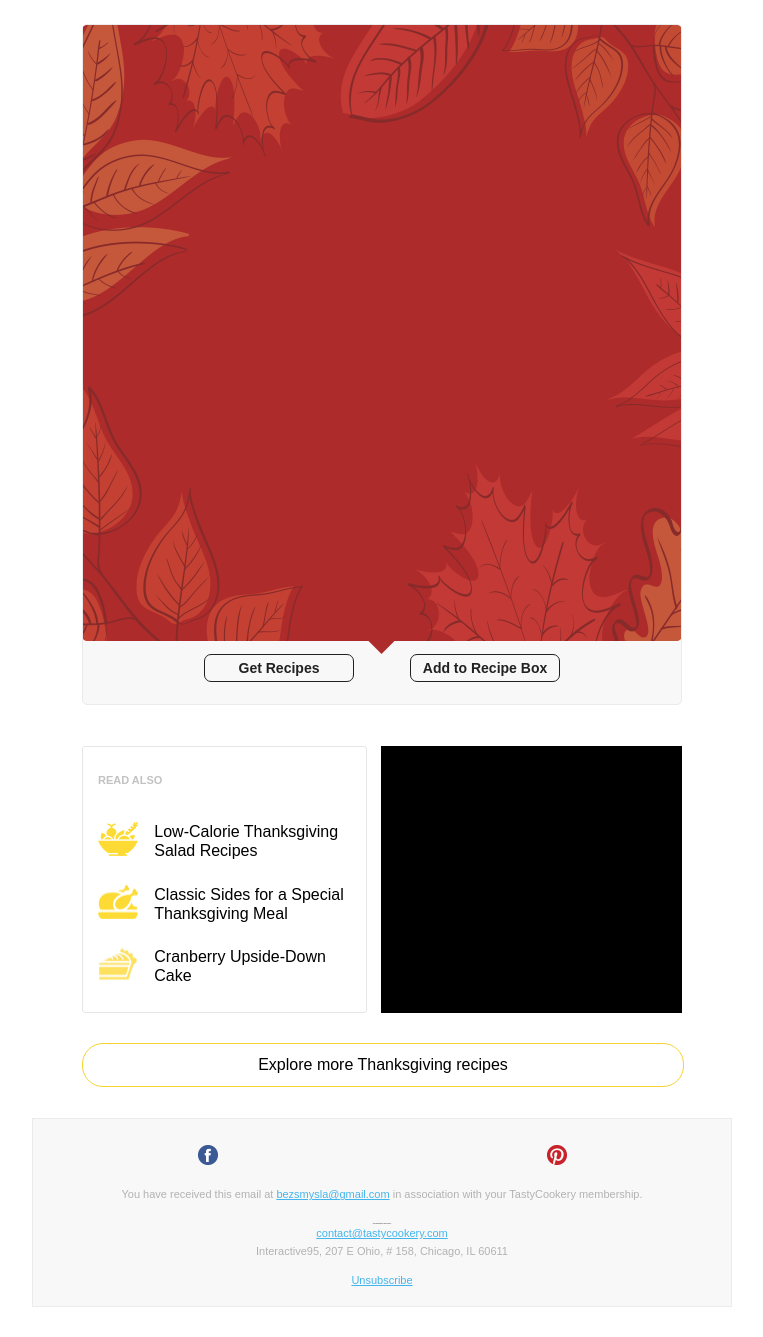
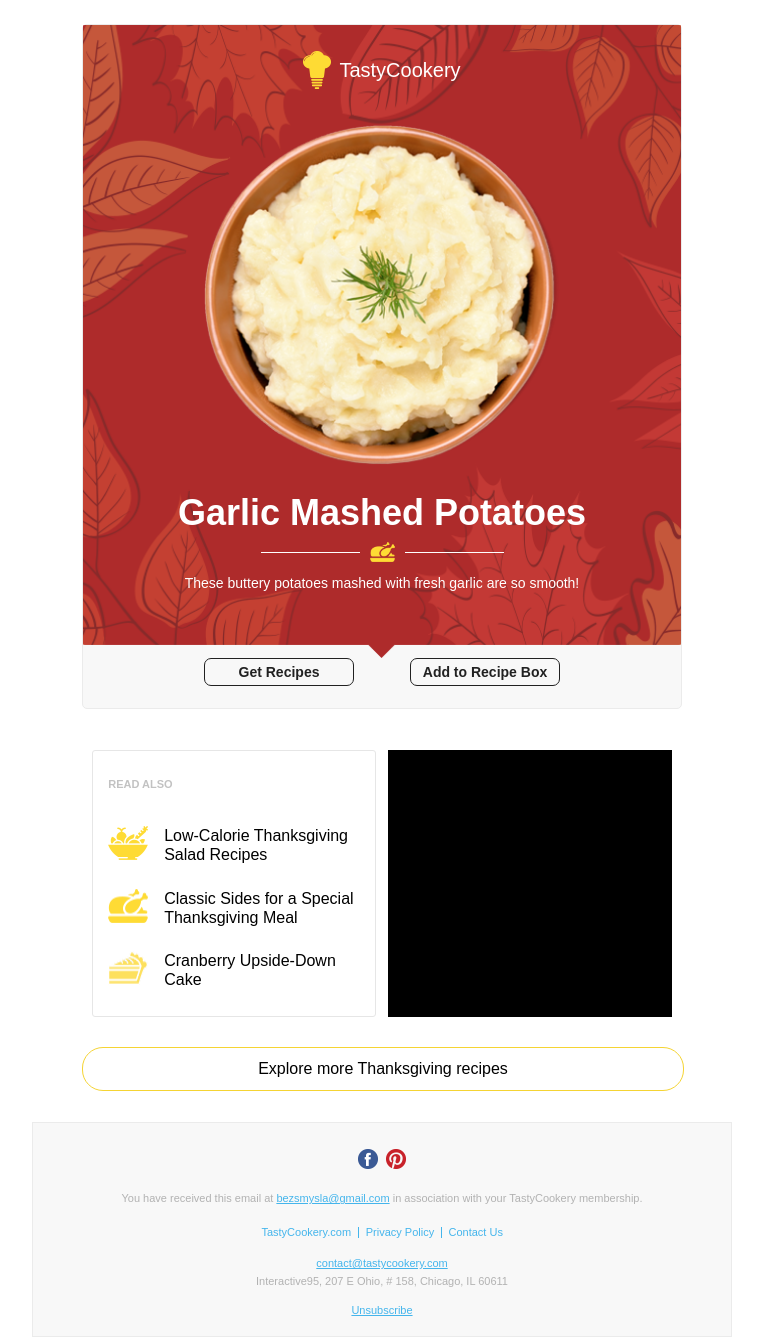
Before and after one commit to Aleksandra-Shevchenko/email, a plain HTML site: page index.html in a window 1280 px wide. Shown: the whole page, without its empty margins (258-1021 px from the left). Before the commit the page ends 1307 px from the top, so only its background shows below. Drawn offline with Linux system fonts and the light colour scheme.

Commit message:
all blocks

```diff
--- a/index.html
+++ b/index.html
@@ -11,14 +11,60 @@
   <table bgcolor="#ffffff" border="0" cellpadding="0" cellspacing="0" width="100%" style="margin: 0; padding: 0; background: #ffffff; min-width: 320px; font-size: 1px; line-height: normal;">
     <tr>
       <td align="center" valign="top">
+        <center style="max-width: 700px; width: 100%;  min-width: 320px;">
           <!-- само тело письма -->
-        <table width="700" border="0" cellspacing="0" cellpadding="0" align="center" style="max-width: 700px; min-width: 320px; margin: 0; padding: 0">
+          <table width="700" border="0" cellspacing="0" cellpadding="0" align="center" style="width: 100%; margin: 0; padding: 0">
             <tr>
-            <td align="center" valign="top" style="padding: 24px 50px 41px 50px;">
+              <td width="100%" align="center" valign="top" style="padding: 24px 50px 41px 50px;">
                 <!-- хедер -->
-              <table bgcolor="#f8f8f8" style="border: 1px solid #ebebeb; border-radius: 5px;" width="100%" cellspacing="0" cellpadding="0" align="center">
+                <table bgcolor="#f8f8f8" style="border: 1px solid #ebebeb; border-radius: 5px; margin: 0; padding: 0;" width="100%" cellspacing="0" cellpadding="0" align="center">
                   <tr>
-                  <td width="100%" height="629" style="background-image: url('images/header.png'); background-position: center; background-size: cover; background-repeat: no-repeat; margin: 0; padding: 0; max-width: 100%;"></td>
+                    <td valign="top" align="center" width="100%" height="629" style="background-image: url('images/header.png'); background-position: center; background-size: cover; background-repeat: no-repeat; margin: 0; padding: 0; max-width: 100%;">
+                      <table cellpadding="0" cellspacing="0" border="0" width="100%" style="margin: 0; padding: 26px 10px 60px 10px;">
+                        <tr>
+                          <td valign="top" align="center" height="38" style="padding: 0;">
+                            <table cellpadding="0" cellspacing="0" border="0" width="128px">
+                              <tr>
+                                <td valign="top" align="center" style="padding: 0 8px 0 0;"><img width="28" height="38" border="0" style="display: inline-block; outline:none; text-decoration:none;" alt="Картинка для рецепта 2" src="./images/logo.png"></td>
+                                <td valign="middle" align="center"><span style="font-family: Arial, Helvetica, Tahoma, sans-serif; font-size: 20px; line-height: 1.2; font-weight: 300; color: #ffffff; vertical-align: middle; padding: 0;">TastyCookery</span></td>
+                              </tr>
+                            </table>
+                          </td>
+                        </tr>
+                        <tr>
+                          <td valign="top" align="center" style="padding: 36px 0 32px 0;">
+                            <img width="356" height="341" border="0" style="display: block; outline:none; text-decoration:none;" alt="Картинка основного блюда - пюре" src="./images/dish.png">
+                          </td>
+                        </tr>
+                        <tr>
+                          <td valign="top" align="center" style="padding: 0 0 14px 0;">
+                            <span style="font-family: Arial, Helvetica, Tahoma, sans-serif; font-size: 36px; line-height: 30px; font-weight: 700; color: #ffffff;">Garlic Mashed Potatoes</span>
+                          </td>
+                        </tr>
+                        <tr>
+                          <td valign="top" align="center" style="padding: 0 0 6px 0;">
+                            <table cellpadding="0" cellspacing="0" border="0" width="243px">
+                              <tr>
+                                <td align="center" valign="middle">
+                                  <img width="99" height="1" border="0" style="display: block; outline:none; text-decoration:none;" alt="Картинка для рецепта 2" src="./images/line.png">
+                                </td>
+                                <td align="center" valign="top" style=" padding: 0 10px 0 10px;">
+                                  <img width="25" height="20" border="0" style="display: block; outline:none; text-decoration:none;" alt="Картинка для рецепта 2" src="./images/icon2.png">
+                                </td>
+                                <td align="center" valign="middle">
+                                  <img width="99" height="1" border="0" style="display: block; outline:none; text-decoration:none;" alt="Картинка для рецепта 2" src="./images/line.png">
+                                </td>
+                              </tr>
+                            </table>
+                          </td>
+                        </tr>
+                        <tr>
+                          <td valign="top" align="center">
+                            <span style="font-family: Arial, Helvetica, Tahoma, sans-serif; font-size: 14px; line-height: 30px; font-weight: 400; color: #ffffff;">These buttery potatoes mashed with fresh garlic are so smooth!</span>
+                          </td>
+                        </tr>
+                      </table>
+                    </td>
                   </tr>
                   <!-- кнопки -->
                   <tr>
@@ -43,11 +89,11 @@
 
             <!-- контент в двух колонках -->
             <tr>
-            <td align="center" valign="top" style="padding: 0 50px 30px 50px;">
-              <table cellpadding="0" cellspacing="0" border="0" width="100%" bgcolor="#ffffff">
+              <td align="center" valign="top" style="padding: 0 50px 30px 50px;" width="100%">
+                <table cellpadding="0" cellspacing="0" border="0" bgcolor="#ffffff" style="padding: 0;">
                   <tr>
                     <!-- Колонка 1 -->
-                  <td align="left" valign="top" width="285" >
+                    <td align="left" valign="top" width="49%" style="min-width: 200px">
                       <table cellpadding="0" cellspacing="0" border="0" width="100%"
                         style="padding: 27px 11px 27px 15px; border: 1px solid #e6e6e6; border-radius: 3px;">
                         <tr>
@@ -82,10 +128,11 @@
                         </tr>
                       </table>
                     </td>
+
                     <!-- конец Колонки 1 -->
-                  <td style="font-size: 0; line-height: 0;" width="14">&nbsp;</td>
+                    <td style="font-size: 0; line-height: 0;" width="2%">&nbsp;</td>
                     <!-- Колонка 3 -->
-                  <td align="right" valign="top" width="300" bgcolor="#000000"></td>
+                    <td align="right" valign="top" width="49%" bgcolor="#000000" style="min-width: 200px;"></td>
                   </tr>
                 </table>
 
@@ -95,7 +142,7 @@
 
 
             <tr>
-            <td  align="center" valign="top" width="100%" style="padding: 0 50px 31px 50px;">
+              <td align="center" valign="top" width="100%" style="padding: 0 50px 31px 50px;">
                 <a href="#" target="_blank" style="display: block; width: 100%; height: 42px; font-family: Arial, Helvetica, Tahoma, sans-serif; color: #000000; font-size: 16px; line-height: 42px; font-weight: 400; text-decoration: none; background-color: #ffffff;
                 border: 1px solid #f5d434; border-radius: 21px; text-align: center;">
                   <span style="font-family: Arial, Helvetica, Tahoma, sans-serif; color: #000000; font-size: 16px; line-height: 42px; font-weight: 400; text-decoration: none;">Explore more Thanksgiving recipes</span>
@@ -106,19 +153,25 @@
             <!-- футер -->
             <tr>
               <td align="center" valign="top" width="100%" style="padding: 0;">
-              <table cellpadding="0" cellspacing="0" border="0" width="100%" bgcolor="#f8f8f8" style="border: 1px solid #ebebeb;">
+                <table cellpadding="0" cellspacing="0" border="0" width="100%" bgcolor="#f8f8f8" style="border: 1px solid #ebebeb; padding: 0 10px 0;">
 
                   <tr>
-                  <td align="right" valign="top" width="20" height="20" style="padding: 26px 0 17px 0;">
+                    <td align="center" valign="top" style="padding: 26px 0 17px 0;">
+                      <table cellpadding="0" cellspacing="0" border="0" width="50px" bgcolor="#f8f8f8">
+                        <tr>
+                          <td align="right" valign="top" width="20" height="20" style="padding: 0 6px 0 0;">
                             <a href="#" target="_blank" style="width: 100%; height: 100%; text-decoration: none; display: block; background-image: url('./images/fasebook.png'); background-size: 20px 20px; background-position: center; background-repeat: no-repeat;"></a>
                           </td>
-                  <td align="left" valign="top" width="20" height="20" style="padding: 26px 0 17px 0;">
+                          <td align="left" valign="top" width="20" height="20">
                             <a href="#" target="_blank" style="width: 100%; height: 100%; text-decoration: none; display: block; background-image: url('./images/pinterest.png'); background-size: 20px 20px; background-position: center; background-repeat: no-repeat;"></a>
+                          </td>
+                        </tr>
+                      </table>
                     </td>
                   </tr>
 
                   <tr>
-                  <td colspan="2" align="center" valign="top" style="padding: 0 0 17px 0;">
+                    <td align="center" valign="top" style="padding: 0 0 17px 0;" width="100%">
                       <span style="font-family: Arial, Helvetica, Tahoma, sans-serif; color: #b2b2b2; font-size: 11px; line-height: 24px; font-weight: 400; text-decoration: none;">You have received this email at
                         <a href="mailto:bezsmysla@gmail.com" target="_blank" style="color: #44b5ec; text-decoration: underline; font-family: Arial, Helvetica, Tahoma, sans-serif; font-size: 11px; line-height: 24px; font-weight: 400;">bezsmysla@gmail.com</a>
                         in association with your TastyCookery membership.
@@ -127,16 +180,24 @@
                   </tr>
 
                   <tr>
-                  <td colspan="2" align="center" valign="top">TastyCookery.com   Privacy Policy   Contact Us</td>
+                    <td align="center" valign="top" style="padding: 0 0 16px 0;" width="100%">
+                      <table cellpadding="0" cellspacing="0" border="0" width="243px" bgcolor="#f8f8f8">
+                        <tr>
+                          <td align="center" valign="top" style="border-right: 1px solid #44b5ec; padding: 0 6px 0 0;"><a href="#" target="_blank" style="color: #44b5ec; text-decoration: none; font-family: Arial, Helvetica, Tahoma, sans-serif; font-size: 11px; line-height: 11px; font-weight: 400;">TastyCookery.com</a></td>
+                          <td align="center" valign="top" style="border-right: 1px solid #44b5ec; padding: 0 6px 0 6px;"><a href="#" target="_blank" style="color: #44b5ec; text-decoration: none; font-family: Arial, Helvetica, Tahoma, sans-serif; font-size: 11px; line-height: 11px; font-weight: 400;">Privacy Policy</a></td>
+                          <td align="center" valign="top" style="padding: 0 0 0 6px;"><a href="#" target="_blank" style="color: #44b5ec; text-decoration: none; font-family: Arial, Helvetica, Tahoma, sans-serif; font-size: 11px; line-height: 11px; font-weight: 400;">Contact Us</a></td>
+                        </tr>
+                      </table>
+                    </td>
                   </tr>
 
                   <tr>
-                  <td colspan="2" align="center" valign="top" style="padding: 0;">
+                    <td align="center" valign="top" style="padding: 0;">
                       <a href="mailto:contact@tastycookery.com" target="_blank" style="color: #44b5ec; text-decoration: underline; font-family: Arial, Helvetica, Tahoma, sans-serif; font-size: 11px; line-height: 18px; font-weight: 400;">contact@tastycookery.com</a>
                     </td>
                   </tr>
                   <tr>
-                  <td colspan="2" align="center" valign="top" style="padding: 0 0 11px 0;">
+                    <td align="center" valign="top" style="padding: 0 0 11px 0;">
                       <span style="color: #b2b2b2; text-decoration: none; font-family: Arial, Helvetica, Tahoma, sans-serif; font-size: 11px; line-height: 18px; font-weight: 400;">Interactive95, 207 E Ohio, # 158, Chicago, IL 60611</span>
                     </td>
                   </tr>
@@ -158,6 +219,7 @@
           </table>
 
         </td>
+      </center>
     </tr>
   </table>
 </body>
```
Also changed, not shown: images/dish.png (added), images/line.png (added), images/logo.png (added). Lines whose indentation alone changed are shown as unchanged.
